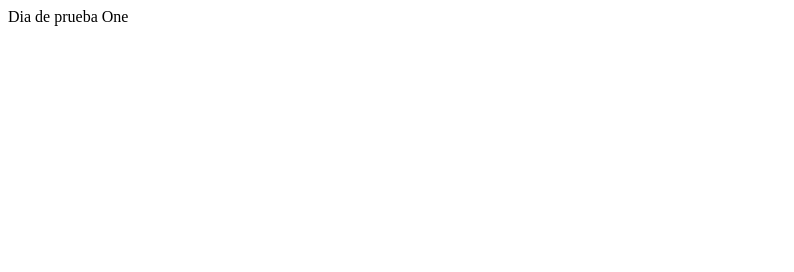
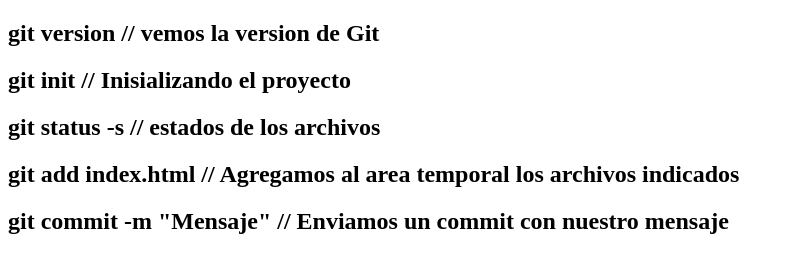
Before and after one commit to YamilEzequiel/Test, a plain HTML site: page index.html in a window 1280 px wide. Shown: the whole page, without its empty margins (0-794 px from the left). Drawn offline with Linux system fonts and the light colour scheme.

Commit message:
Segundo commit

```diff
--- a/index.html
+++ b/index.html
@@ -1,9 +1,18 @@
 <!DOCTYPE html>
 <html>
 <head>
-	<title>Probando GitHub</title>
+	<title>Test GitHub</title>
 </head>
 <body>
-	Dia de prueba One
+
+	<h2>git version // vemos la version de Git</h2>
+
+	<h2>git init // Inisializando el proyecto</h2>
+
+	<h2>git status -s // estados de los archivos </h2>
+
+	<h2>git add index.html // Agregamos al area temporal los archivos indicados </h2>
+
+	<h2>git commit -m "Mensaje" // Enviamos un commit con nuestro mensaje</h2>
 </body>
 </html>
```
Also changed, not shown: portal.html (added).
